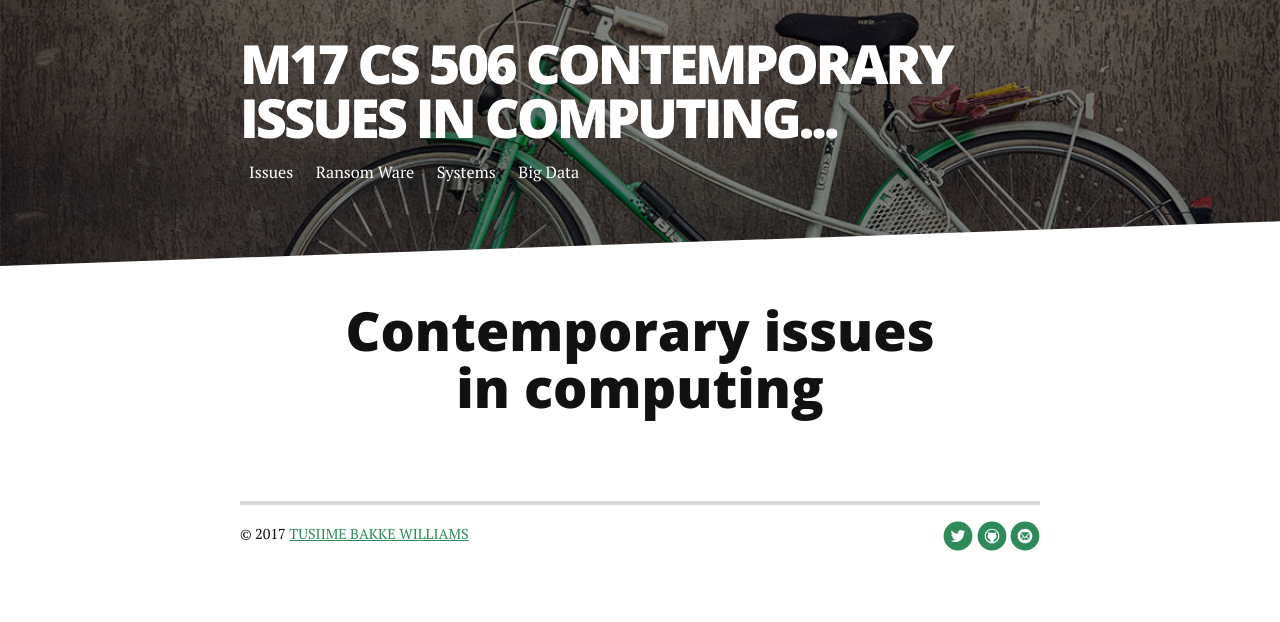
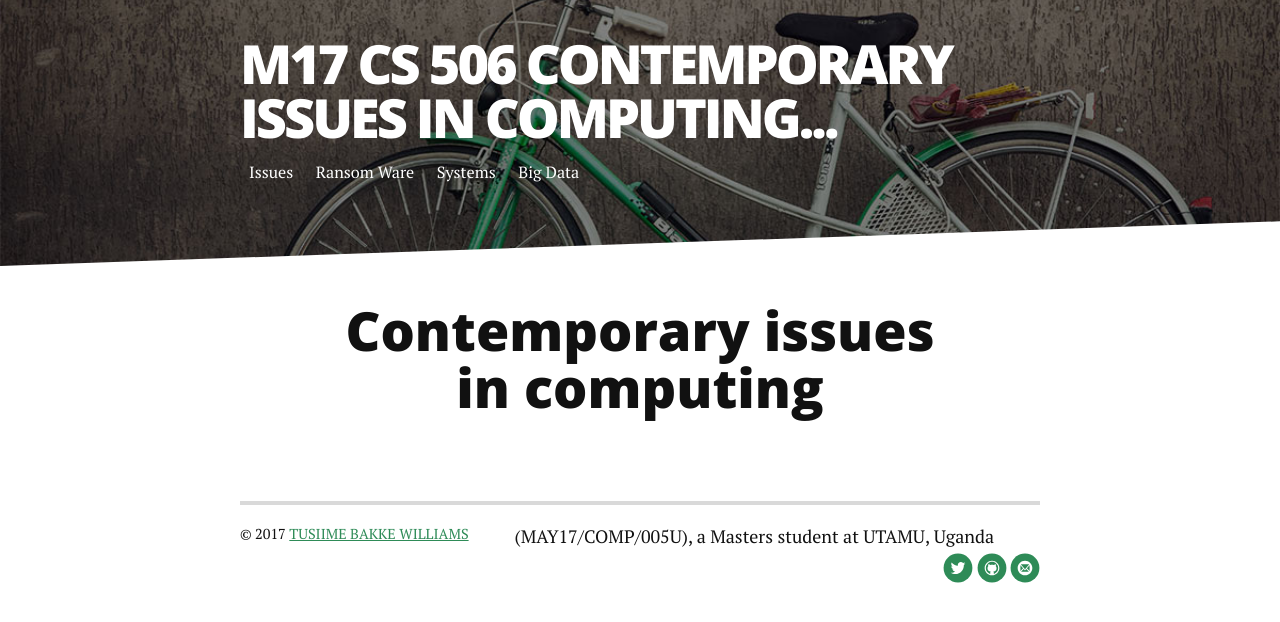
Before and after one commit to tuba-willis/tuba-willis.github.io, a Jekyll site: the page built from index.html, in a window 1280 px wide. Shown: the top 622 px of the page. Built offline with Jekyll 4.4.1, drawn with Linux system fonts in a browser that asks for light colours; nearby versions of some CDN libraries; the list of posts is cut into pages by our own code.

Commit message:
Update footer.html

```diff
--- a/_includes/footer.html
+++ b/_includes/footer.html
@@ -1,6 +1,6 @@
 <div class="footer">
    <div class="container">
-      <p class="copy">&copy; {{ site.time | date: '%Y' }} <a href="http://tubawillis.com">TUSIIME BAKKE WILLIAMS</a></p>
+      <p class="copy">&copy; {{ site.time | date: '%Y' }} <a href="http://tubawillis.com">TUSIIME BAKKE WILLIAMS</a></p> (MAY17/COMP/005U), a Masters student at UTAMU, Uganda
 
       <div class="footer-links">
          <ul class="noList">
```
